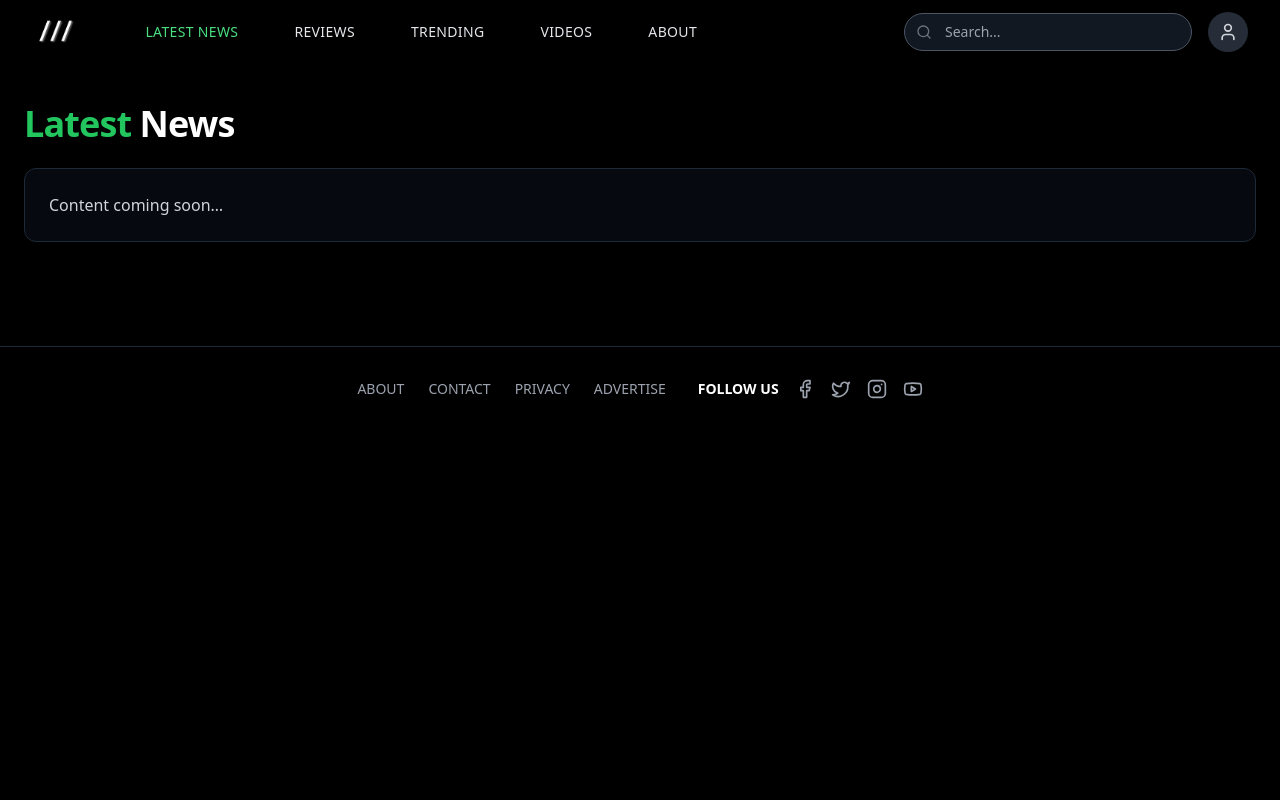
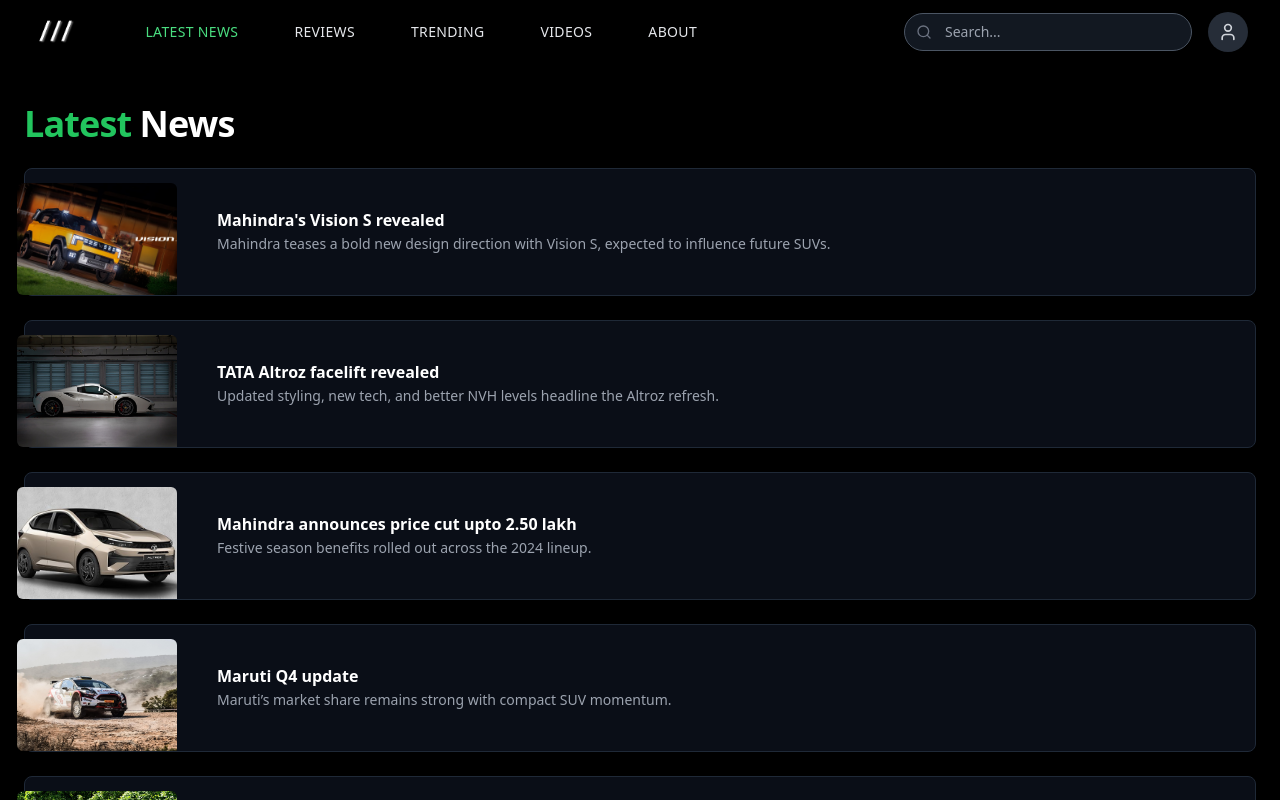
Before and after one commit to 2021saurabh/AutoBlogs, a Next.js app: page /latest-news in a window 1280 px wide. Built offline with nearby package versions, Linux system fonts and the light colour scheme.

Commit message:
latest news page

```diff
--- a/src/app/latest-news/page.tsx
+++ b/src/app/latest-news/page.tsx
@@ -1,6 +1,8 @@
+// app/latest-news/page.tsx
 import Navbar from '@/components/Navbar';
 import Footer from '@/components/Footer';
 import NavOffset from '@/components/NavOffset';
+import LatestNews from '@/components/LatestNews';
 
 export const metadata = {
   title: 'Latest News — Motormiles',
@@ -8,21 +10,82 @@
 };
 
 export default function LatestNewsPage() {
+  // Replace with real data later (fetch from API/CMS)
+  const items = [
+    {
+      id: 1,
+      title: "Mahindra's Vision S revealed",
+      excerpt: "Mahindra teases a bold new design direction with Vision S, expected to influence future SUVs.",
+      image: "/images/vision-s.jpeg",
+      category: "Latest News",
+    },
+    {
+      id: 2,
+      title: "TATA Altroz facelift revealed",
+      excerpt: "Updated styling, new tech, and better NVH levels headline the Altroz refresh.",
+      image: "/images/altroz.jpeg",
+      category: "Latest News",
+    },
+    {
+      id: 3,
+      title: "Mahindra announces price cut upto 2.50 lakh",
+      excerpt: "Festive season benefits rolled out across the 2024 lineup.",
+      image: "/images/mahindra-price-cut.jpeg",
+      category: "Latest News",
+    },
+    {
+      id: 4,
+      title: "Maruti Q4 update",
+      excerpt: "Maruti’s market share remains strong with compact SUV momentum.",
+      image: "/images/maruti.jpeg",
+      category: "Latest News",
+    },
+    {
+      id: 5,
+      title: "BMW S8 concept preview",
+      excerpt: "Performance luxury sedan concept previews next-gen design language.",
+      image: "/images/bmw-s8.jpeg",
+      category: "Latest News",
+    },
+    {
+      id: 6,
+      title: "BMW M4 CS new look",
+      excerpt: "Lightweight package and sharper aero bring track focus to the M4 CS.",
+      image: "/images/bmw-m4.jpeg",
+      category: "Latest News",
+    },
+    {
+      id: 7,
+      title: "DAKAR RALLY 2025 route announced",
+      excerpt: "New stages promise tougher dunes and longer liaison sections.",
+      image: "/images/dakar-rally-2025.jpeg",
+      category: "Latest News",
+    },
+    {
+      id: 8,
+      title: "Lotus Emira R India allocation",
+      excerpt: "Limited slots expected; bookings may open via select dealers.",
+      image: "/images/lotus-emira-r.jpeg",
+      category: "Latest News",
+    },
+  ];
+
   return (
-    <div className="min-h-screen bg-black text-white">
+    <div className="min-h-screen bg-black text-white flex flex-col">
       <Navbar />
       <NavOffset />
 
-      <main>
+      <main className="flex-1">
         <div className="container mx-auto max-w-7xl px-6 py-10">
           <h1 className="text-3xl md:text-4xl font-extrabold tracking-tight mb-6">
             <span className="text-green-500">Latest</span> News
           </h1>
 
-          {/* Placeholder – fill with your list later */}
-          <div className="rounded-xl border border-gray-800 bg-gray-900/40 p-6 text-gray-300">
-            Content coming soon…
-          </div>
+          {/* Full list using your component (large layout) */}
+          <LatestNews items={items} large />
+
+          {/* Optional: spacing at bottom for visual comfort */}
+          <div className="h-10" />
         </div>
       </main>
 
```
